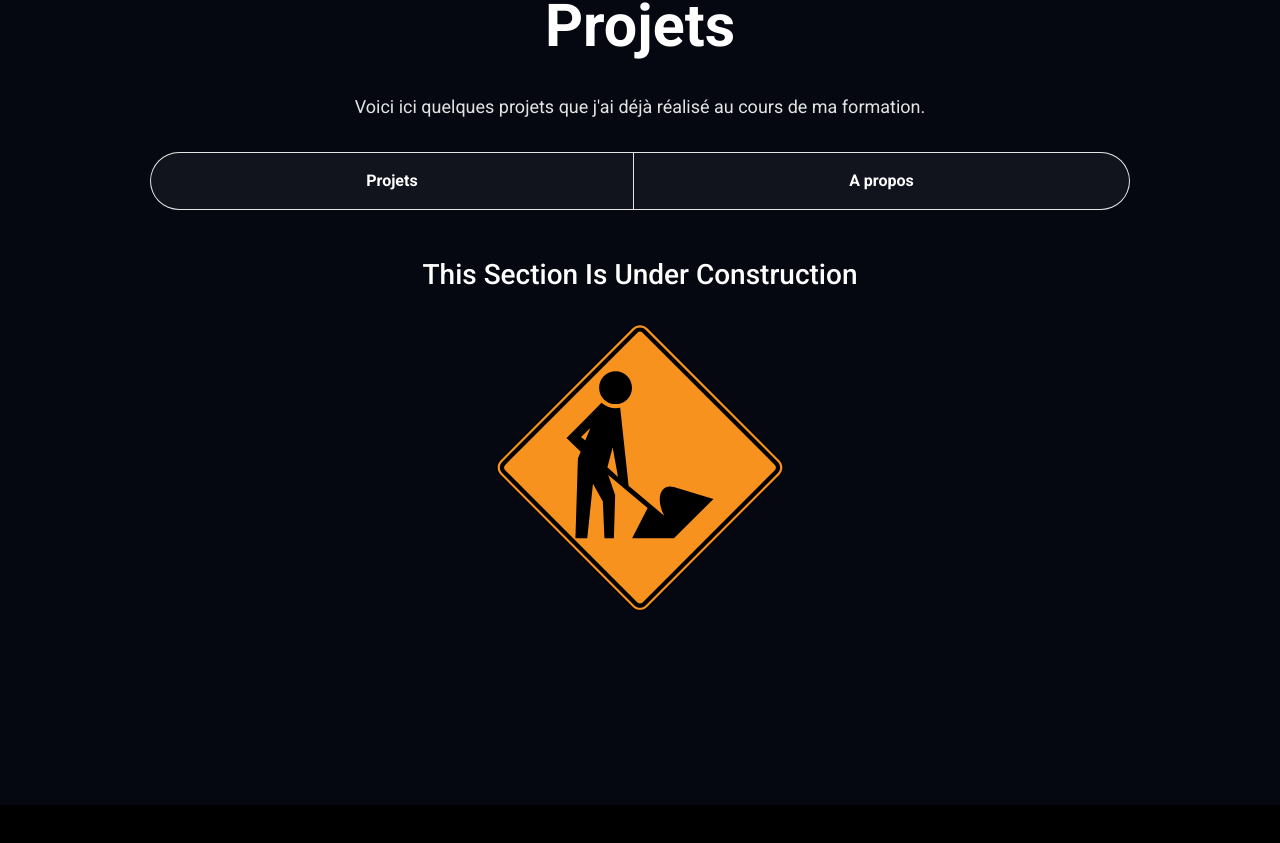
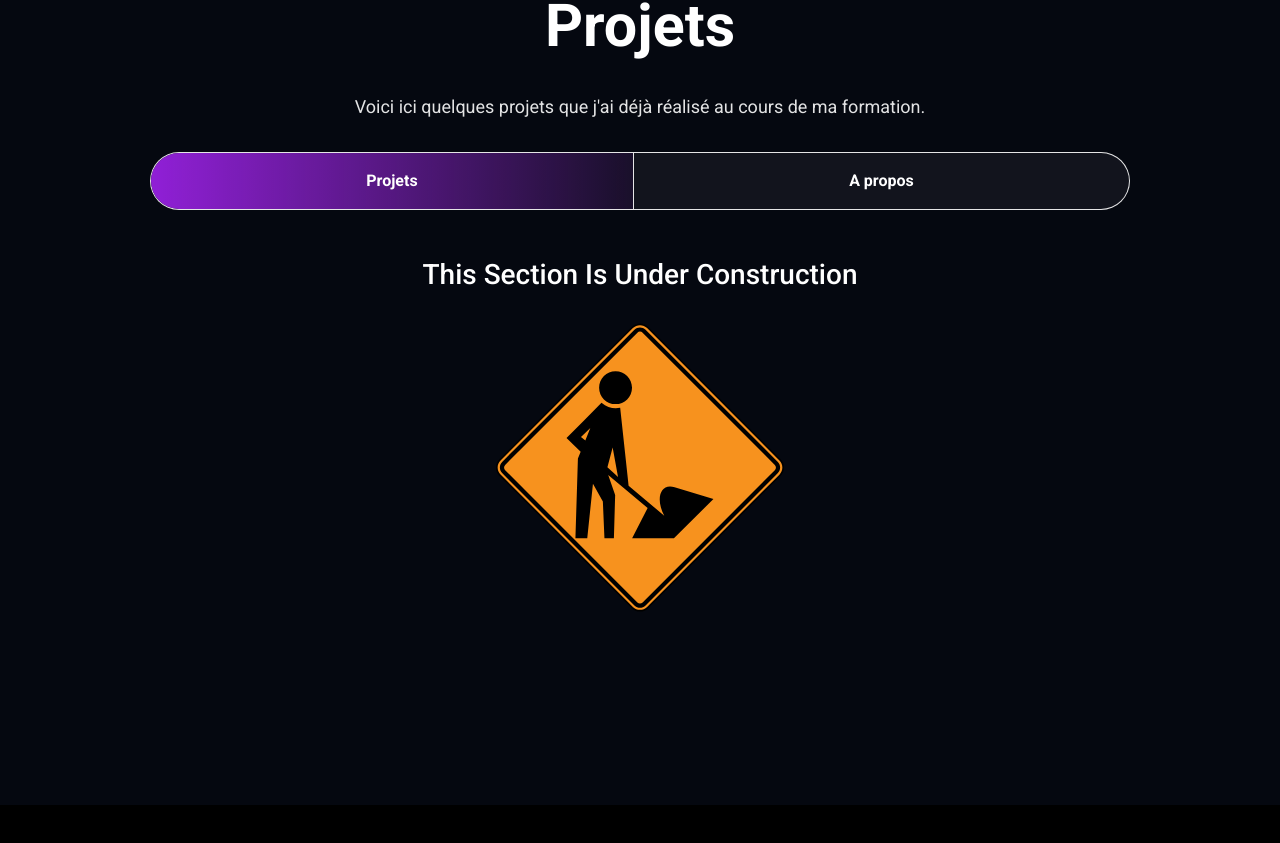
Before and after one commit to lozor41/Portfolio, a React (Create React App) app: page /Portfolio/tools in a window 1280 px wide. Shown: the part 1558-2401 px from the top of the page. Built offline with nearby package versions, Linux system fonts and the light colour scheme.

Commit message:
Up gh pages

```diff
--- a/src/components/Explore/ExploreLayout.js
+++ b/src/components/Explore/ExploreLayout.js
@@ -8,7 +8,7 @@ export default function ExploreLayout() {
                 <p className="ex-p"> Voici ici quelques projets que j'ai déjà réalisé au cours de ma formation.</p>
                 <nav>
                     <ul className="explore-nav m-0 h-100 d-flex justify-content-between align-items-center list-unstyled">
-                        <li><NavLink to="/"><span></span> Projets</NavLink></li>
+                        <li><NavLink to="/Portfolio"><span></span> Projets</NavLink></li>
                         <li><NavLink to="about"><span></span> A propos</NavLink></li>
                     </ul>
                 </nav>
```
